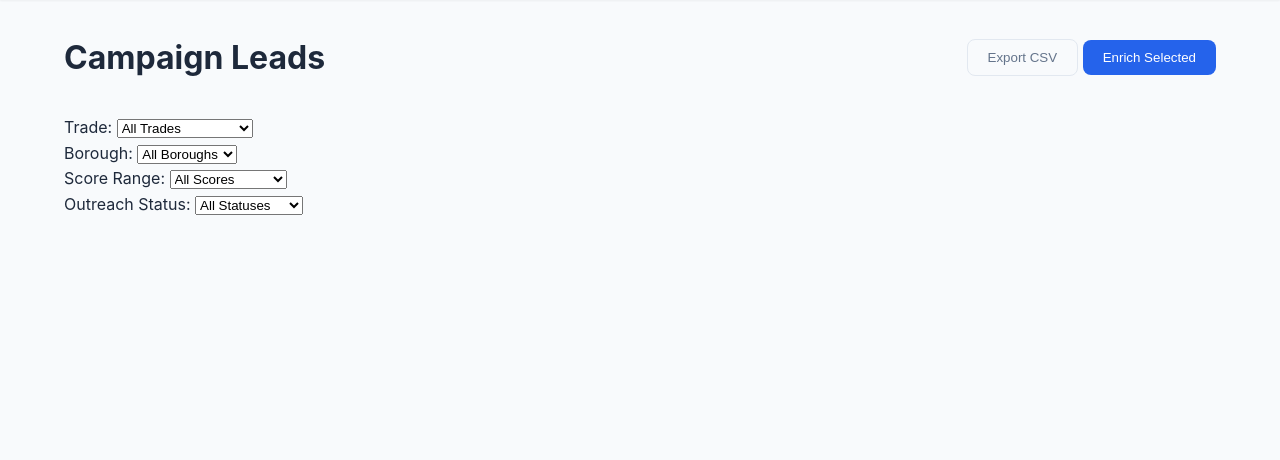
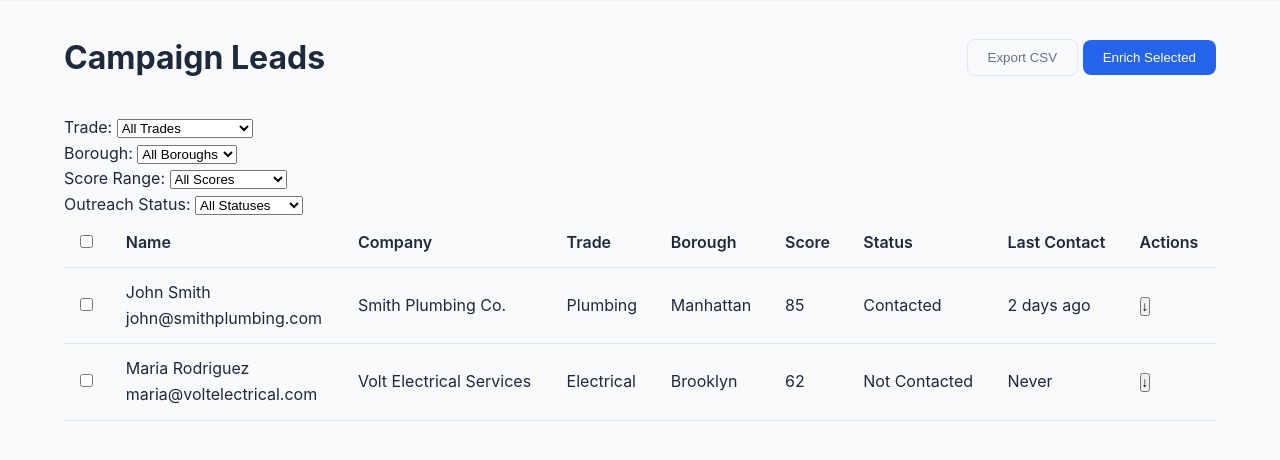
Before and after one commit to ijaffrey/claw_contractor, a Flask app: template portal/templates/campaigns/leads.html in a window 1280 px wide. Shown: the part 64-524 px from the top of the page. Run offline with Flask 3, Linux system fonts and the light colour scheme; the template is opened without the code that fills it, so the values that code supplies are empty.

Commit message:
[partial] step_2 action 10: append_file: portal/templates/campaigns/leads.html

```diff
--- a/portal/templates/campaigns/leads.html
+++ b/portal/templates/campaigns/leads.html
@@ -80,3 +80,76 @@
                 <button class="btn-secondary" onclick="bulkTagCampaign()">Tag Campaign</button>
             </div>
         </div>
+
+        <!-- Leads Table -->
+        <div class="leads-table-container">
+            <table class="leads-table">
+                <thead>
+                    <tr>
+                        <th><input type="checkbox" id="select-all" onchange="toggleSelectAll()"></th>
+                        <th>Name</th>
+                        <th>Company</th>
+                        <th>Trade</th>
+                        <th>Borough</th>
+                        <th>Score</th>
+                        <th>Status</th>
+                        <th>Last Contact</th>
+                        <th>Actions</th>
+                    </tr>
+                </thead>
+                <tbody id="leads-tbody">
+                    <tr class="lead-row" data-lead-id="1">
+                        <td><input type="checkbox" class="lead-checkbox" onchange="updateBulkOperations()"></td>
+                        <td>
+                            <div class="lead-name">John Smith</div>
+                            <div class="lead-email">john@smithplumbing.com</div>
+                        </td>
+                        <td>Smith Plumbing Co.</td>
+                        <td>Plumbing</td>
+                        <td>Manhattan</td>
+                        <td><span class="score-badge score-high">85</span></td>
+                        <td><span class="status-badge status-contacted">Contacted</span></td>
+                        <td>2 days ago</td>
+                        <td><button class="btn-expand" onclick="toggleRowExpansion(1)">↓</button></td>
+                    </tr>
+                    <tr class="lead-details" id="details-1" style="display: none;">
+                        <td colspan="9">
+                            <div class="lead-details-content">
+                                <div class="details-section">
+                                    <h4>Contact Details</h4>
+                                    <p><strong>Phone:</strong> (555) 123-4567</p>
+                                    <p><strong>Address:</strong> 123 Main St, New York, NY 10001</p>
+                                    <p><strong>Website:</strong> www.smithplumbing.com</p>
+                                </div>
+                                <div class="details-section">
+                                    <h4>Permit History</h4>
+                                    <ul>
+                                        <li>PLB-2024-001 - Kitchen renovation permit (Approved)</li>
+                                        <li>PLB-2023-015 - Bathroom remodel permit (Completed)</li>
+                                    </ul>
+                                </div>
+                                <div class="details-section">
+                                    <h4>Proposal Drafts</h4>
+                                    <ul>
+                                        <li>Kitchen Plumbing Upgrade - Draft created 3 days ago</li>
+                                        <li>Bathroom Renovation - Draft in review</li>
+                                    </ul>
+                                </div>
+                            </div>
+                        </td>
+                    </tr>
+
+                    <tr class="lead-row" data-lead-id="2">
+                        <td><input type="checkbox" class="lead-checkbox" onchange="updateBulkOperations()"></td>
+                        <td>
+                            <div class="lead-name">Maria Rodriguez</div>
+                            <div class="lead-email">maria@voltelectrical.com</div>
+                        </td>
+                        <td>Volt Electrical Services</td>
+                        <td>Electrical</td>
+                        <td>Brooklyn</td>
+                        <td><span class="score-badge score-medium">62</span></td>
+                        <td><span class="status-badge status-not-contacted">Not Contacted</span></td>
+                        <td>Never</td>
+                        <td><button class="btn-expand" onclick="toggleRowExpansion(2)">↓</button></td>
+                    </tr>
```
